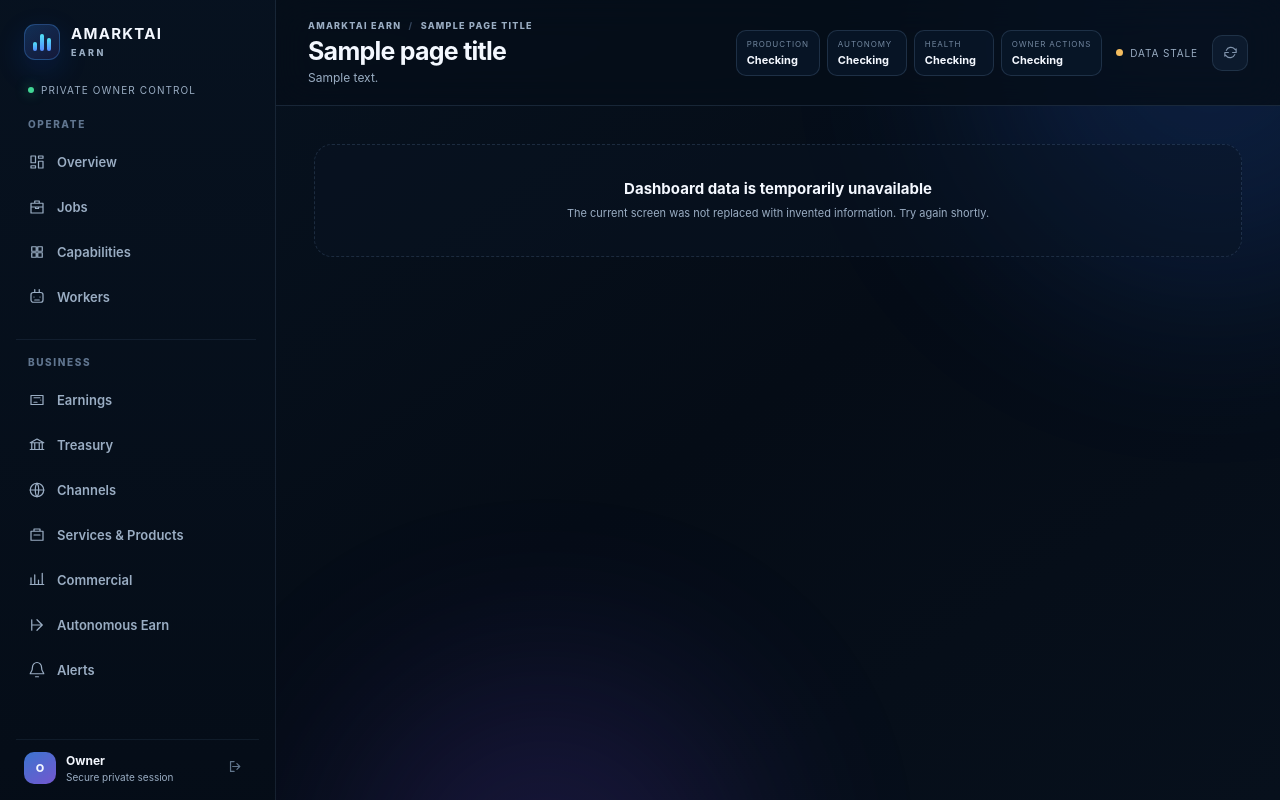
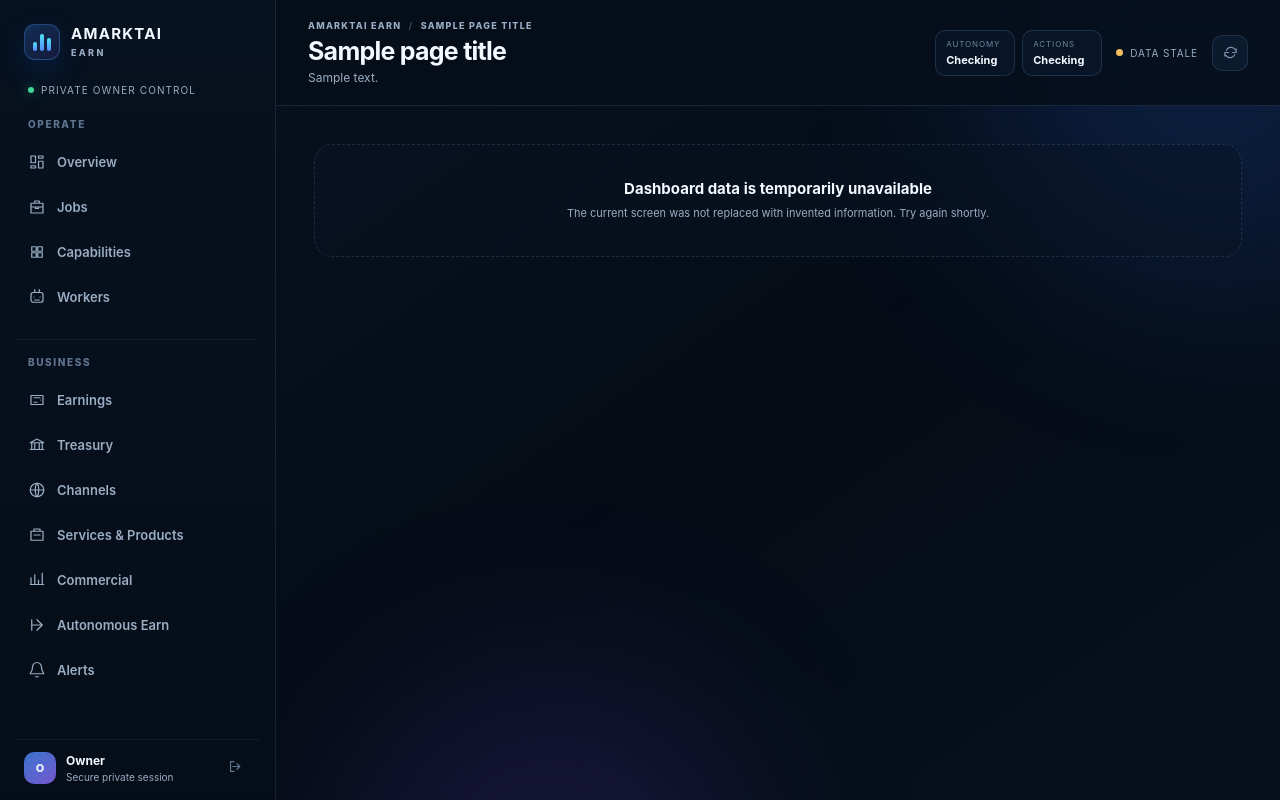
Before and after one commit to amarktainetwork-blip/Amarktai-Earn, a Django app: template control/templates/control/operations.html in a window 1280 px wide. Run offline with Django 5.2, Linux system fonts and the light colour scheme; the template is opened without the code that fills it: most values are stand-ins (such as "Sample title", 1, 10 or a date in 2020).

Commit message:
fix: complete recovery and owner launch experience

```diff
--- a/control/templates/control/base.html
+++ b/control/templates/control/base.html
@@ -8,6 +8,7 @@
   <title>AmarktAI Earn · {{ page_title }}</title>
   <link rel="stylesheet" href="{% static 'control/app.css' %}?v=frontend-owner-console">
   <link rel="stylesheet" href="{% static 'control/console.css' %}?v=frontend-owner-console">
+  <link rel="stylesheet" href="{% static 'control/brand-system.css' %}?v=unified-launch-1">
 </head>
 <body>
   <div class="aurora aurora-one" aria-hidden="true"></div>
@@ -29,10 +30,8 @@
         </div>
         <div class="header-actions">
           <div class="operational-status" aria-label="Global operating status">
-            <span class="header-status" id="productionState"><small>PRODUCTION</small><strong>Checking</strong></span>
             <span class="header-status" id="autonomyState"><small>AUTONOMY</small><strong>Checking</strong></span>
-            <span class="header-status" id="systemHealthState"><small>HEALTH</small><strong>Checking</strong></span>
-            <a class="header-status action-status" id="ownerActionState" href="/ops/alerts/"><small>OWNER ACTIONS</small><strong>Checking</strong></a>
+            <a class="header-status action-status" id="ownerActionState" href="/ops/alerts/"><small>ACTIONS</small><strong>Checking</strong></a>
           </div>
           <div class="live-state" id="liveState" aria-label="Dashboard data status"><i></i><span>Connecting data</span></div>
           <div class="updated-state">Updated <time id="lastUpdated">—</time></div>
```
